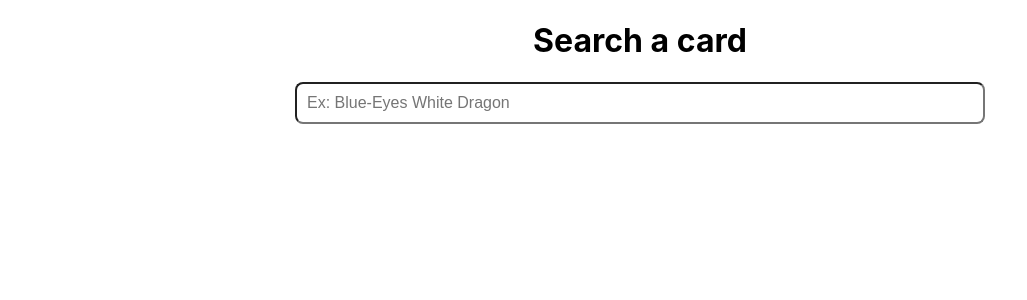
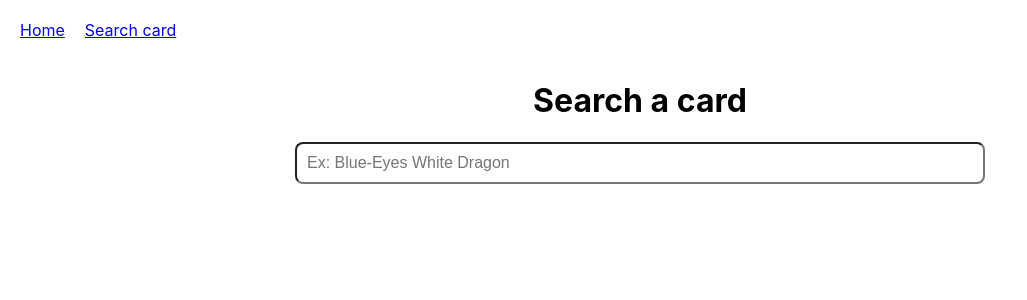
Before and after one commit to DamienBataillard/YugiohProject, a React (Create React App) app in the folder frontend/: page /search-card in a window 1280 px wide. Shown: the top 300 px of the page, without its empty margins (0-1027 px from the left). Built offline with nearby package versions, Linux system fonts and the light colour scheme.

Commit message:
Creation de page, et components

```diff
--- a/frontend/package.json
+++ b/frontend/package.json
@@ -10,6 +10,7 @@
     "axios": "^1.13.6",
     "react": "18.3.1",
     "react-dom": "18.3.1",
+    "react-router-dom": "^7.13.1",
     "react-scripts": "5.0.1",
     "web-vitals": "^2.1.4"
   },
--- a/frontend/src/App.js
+++ b/frontend/src/App.js
@@ -1,126 +1,20 @@
-import { useState, useEffect, useRef } from "react";
-import axios from "axios";
+import { BrowserRouter, Routes, Route, Link } from "react-router-dom";
+import HomePage from "./pages/HomePage";
+import SearchCardPage from "./pages/SearchCardsPage";
 
 function App() {
-  const [query, setQuery] = useState("");
-  const [cards, setCards] = useState([]);
-  const [selectedCard, setSelectedCard] = useState(null);
-  const [loading, setLoading] = useState(false);
-  const [showSuggestions, setShowSuggestions] = useState(false);
+  return (
+    <BrowserRouter>
+      <nav style={{ padding: "20px", display: "flex", gap: "20px" }}>
+        <Link to="/">Home</Link>
+        <Link to="/search-card">Search card</Link>
+      </nav>
 
-  const isSelecting = useRef(false);
-
-  const searchCards = async () => {
-    try {
-      setLoading(true);
-
-      const res = await axios.get("http://localhost:3001/api/cards", {
-        params: { name: query },
-      });
-
-      console.log(res)
-
-      setCards(res.data.data || []);
-    } catch (error) {
-      console.error(error);
-      setCards([]);
-    } finally {
-      setLoading(false);
-    }
-  };
-
-  useEffect(() => {
-    if (isSelecting.current) {
-      isSelecting.current = false;
-      return;
-    }
-
-    if (query.trim().length < 2) {
-      setCards([]);
-      setShowSuggestions(false);
-      return;
-    }
-
-    const timeout = setTimeout(() => {
-      searchCards();
-      setShowSuggestions(true);
-    }, 400);
-
-    return () => clearTimeout(timeout);
-  }, [query]);;
-
-  const handleSelectCard = (card) => {
-    isSelecting.current = true;
-    setSelectedCard(card);
-    setQuery(card.name);
-    setShowSuggestions(false);
-  };
-
-  return (
-    <div className="page">
-      <h1 className="title">Search a card</h1>
-
-      <div className="search-container">
-        <input
-          type="text"
-          value={query}
-          onChange={(e) => {
-            setQuery(e.target.value);
-            setSelectedCard(null);
-          }}
-          onFocus={() => {
-            if (cards.length > 0) {
-              setShowSuggestions(true);
-            }
-          }}
-          placeholder="Ex: Blue-Eyes White Dragon"
-          className="search-input"
-        />
-
-        {loading && <p>Loading...</p>}
-
-        {showSuggestions && cards.length > 0 && (
-          <div className="suggestions">
-            {cards.slice(0, 8).map((card) => (
-              <div
-                key={card.id}
-                className="suggestion-item"
-                onClick={() => handleSelectCard(card)}
-              >
-                {card.card_images?.[0]?.image_url && (
-                  <img
-                    src={card.card_images[0].image_url}
-                    alt={card.name}
-                    className="suggestion-image"
-                  />
-                )}
-
-                <div className="suggestion-text">
-                  <strong>{card.name}</strong>
-                </div>
-              </div>
-            ))}
-          </div>
-        )}
-      </div>
-
-      {selectedCard && (
-        <div className="card">
-          {selectedCard.card_images?.[0]?.image_url && (
-            <img
-              src={selectedCard.card_images[0].image_url}
-              alt={selectedCard.name}
-              className="imagecard"
-            />
-          )}
-          <div className="cardinfo">
-            <h2 className="cardname">{selectedCard.name}</h2>
-            <p>{selectedCard.type} {selectedCard.race} {selectedCard.atk} {selectedCard.def}</p>
-            <p>{selectedCard.desc}</p>
-          </div>
-        </div>
-      )}
-    </div>
+      <Routes>
+        <Route path="/" element={<HomePage />} />
+        <Route path="/search-card" element={<SearchCardPage />} />
+      </Routes>
+    </BrowserRouter>
   );
 }
 
--- /dev/null
+++ b/frontend/src/pages/HomePage.jsx
@@ -0,0 +1,10 @@
+function HomePage() {
+  return (
+    <div className="page">
+      <h1 className="title">Yu-Gi-Oh App</h1>
+      <p>Welcome to the home page.</p>
+    </div>
+  );
+}
+
+export default HomePage;
--- /dev/null
+++ b/frontend/src/pages/SearchCardsPage.jsx
@@ -0,0 +1,127 @@
+import { useState, useEffect, useRef } from "react";
+import axios from "axios";
+
+function SearchCardPage() {
+  const [query, setQuery] = useState("");
+  const [cards, setCards] = useState([]);
+  const [selectedCard, setSelectedCard] = useState(null);
+  const [loading, setLoading] = useState(false);
+  const [showSuggestions, setShowSuggestions] = useState(false);
+
+  const isSelecting = useRef(false);
+
+  const searchCards = async (searchValue) => {
+    try {
+      setLoading(true);
+
+      const res = await axios.get("http://localhost:3001/api/cards", {
+        params: { name: searchValue },
+      });
+
+      setCards(res.data.data || []);
+    } catch (error) {
+      console.error(error);
+      setCards([]);
+    } finally {
+      setLoading(false);
+    }
+  };
+
+  useEffect(() => {
+    if (isSelecting.current) {
+      isSelecting.current = false;
+      return;
+    }
+
+    if (query.trim().length < 2) {
+      setCards([]);
+      setShowSuggestions(false);
+      return;
+    }
+
+    const timeout = setTimeout(() => {
+      searchCards(query);
+      setShowSuggestions(true);
+    }, 400);
+
+    return () => clearTimeout(timeout);
+  }, [query]);
+
+  const handleSelectCard = (card) => {
+    isSelecting.current = true;
+    setSelectedCard(card);
+    setQuery(card.name);
+    setShowSuggestions(false);
+  };
+
+  return (
+    <div className="page">
+      <h1 className="title">Search a card</h1>
+
+      <div className="search-container">
+        <input
+          type="text"
+          value={query}
+          onChange={(e) => {
+            setQuery(e.target.value);
+            setSelectedCard(null);
+          }}
+          onFocus={() => {
+            if (cards.length > 0) {
+              setShowSuggestions(true);
+            }
+          }}
+          placeholder="Ex: Blue-Eyes White Dragon"
+          className="search-input"
+        />
+
+        {loading && <p>Loading...</p>}
+
+        {showSuggestions && cards.length > 0 && (
+          <div className="suggestions">
+            {cards.slice(0, 8).map((card) => (
+              <div
+                key={card.id}
+                className="suggestion-item"
+                onClick={() => handleSelectCard(card)}
+              >
+                {card.card_images?.[0]?.image_url && (
+                  <img
+                    src={card.card_images[0].image_url}
+                    alt={card.name}
+                    className="suggestion-image"
+                  />
+                )}
+
+                <div className="suggestion-text">
+                  <strong>{card.name}</strong>
+                </div>
+              </div>
+            ))}
+          </div>
+        )}
+      </div>
+
+      {selectedCard && (
+        <div className="card">
+          {selectedCard.card_images?.[0]?.image_url && (
+            <img
+              src={selectedCard.card_images[0].image_url}
+              alt={selectedCard.name}
+              className="imagecard"
+            />
+          )}
+          <div className="cardinfo">
+            <h2 className="cardname">{selectedCard.name}</h2>
+            <p>
+              {selectedCard.type} {selectedCard.race} {selectedCard.atk} {selectedCard.def}
+            </p>
+            <p>{selectedCard.desc}</p>
+          </div>
+        </div>
+      )}
+    </div>
+  );
+}
+
+export default SearchCardPage;
```
Also changed, not shown: frontend/src/components/navbar.jsx (added), 1 other file (tests, documents, lock files or other folders).
